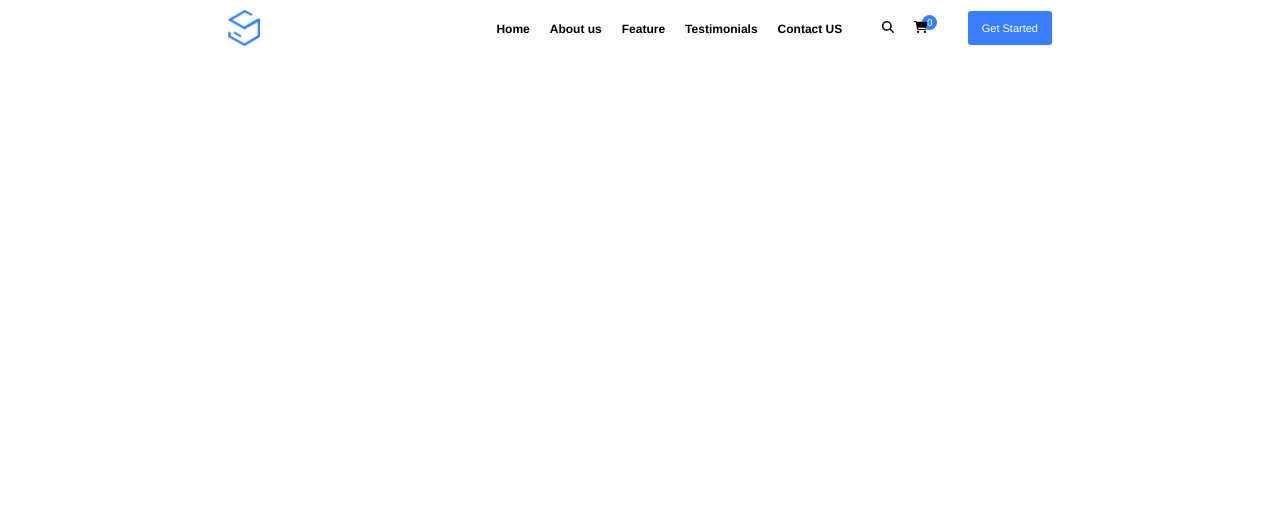
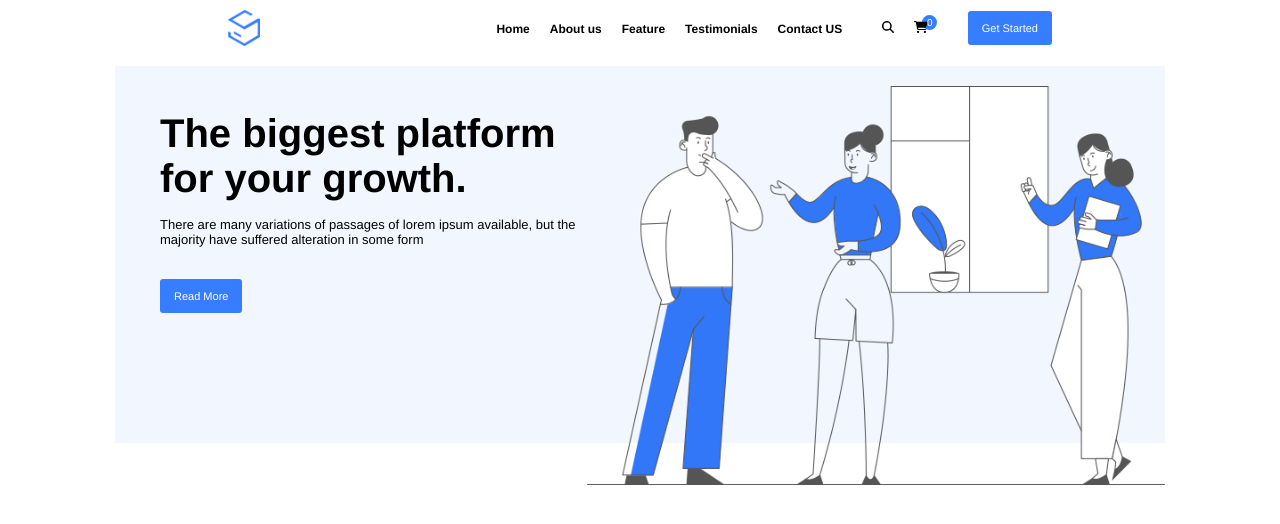
Before and after one commit to VictorEnache/proj-html-vuejs, a Vue app in the folder sb-marketing/: page / in a window 1280 px wide. Shown: the top 524 px of the page. Built offline with nearby package versions, Linux system fonts and the light colour scheme.

Commit message:
create jumbotron component, add it to app.vue

```diff
--- a/sb-marketing/src/App.vue
+++ b/sb-marketing/src/App.vue
@@ -1,17 +1,20 @@
 <template>
   <div id="app">
-    <Header />
+    <Header_c />
+    <Hero_image />
   </div>
 </template>
 
 <script>
 
-import Header from './components/header_component.vue'
+import Header_c from './components/header_component.vue'
+import Hero_image from './components/jumbotron_component.vue'
 
 export default {
   name: 'App',
   components: {
-    Header
+    Header_c,
+    Hero_image
   }
 }
 </script>
--- a/sb-marketing/src/assets/scss/utility.scss
+++ b/sb-marketing/src/assets/scss/utility.scss
@@ -7,6 +7,7 @@
     display: flex;
 }
 
+
 .d_flex{
     display: flex;
 }
--- a/sb-marketing/src/components/header_component.vue
+++ b/sb-marketing/src/components/header_component.vue
@@ -7,7 +7,7 @@
                     <Navbar />
                     <Search />
                     <Cart />
-                    <Button text='Get Started'/>
+                    <Button_c text='Get Started'/>
                 </div>
             </div>
         </div>
@@ -21,7 +21,7 @@ import Logo from './logo_component.vue'
 import Navbar from './navbar_component.vue'
 import Search from './search_component.vue'
 import Cart from './cart_component.vue'
-import Button from './button_component.vue'
+import Button_c from './button_component.vue'
 
 export default {
     name:'header_component',
@@ -31,7 +31,7 @@ export default {
         Navbar,
         Search,
         Cart,
-        Button
+        Button_c
     }
 }
 </script>
--- /dev/null
+++ b/sb-marketing/src/components/jumbotron_component.vue
@@ -0,0 +1,69 @@
+<template>
+    <section id="hero_image">
+        <div class="hero_container d_flex">
+            <div class="col-6">
+                <h1>The biggest platform for your growth.</h1>
+                <p>
+                    There are many variations of passages of lorem ipsum available, but the majority
+                    have suffered alteration in some form
+                </p>
+                <Button_c text="Read More" />
+            </div>
+            <div class="col">
+                <img src="../assets/img/27-1.png" alt="">
+            </div>
+            <!-- /.col-8 -->
+        </div>
+    </section>
+    <!-- /#hero_image -->
+</template>
+
+
+
+<script>
+import Button_c from './button_component.vue'
+
+export default {
+    name:'jumbotron_component',
+
+    components:{
+        Button_c
+    }
+}
+</script>
+
+<style lang="scss">
+    #hero_image{
+        margin-top: 10px;
+        .hero_container{
+            width: 1050px;
+            margin: auto;
+            background: linear-gradient( $bg-color-beta, $bg-color-beta 90%, #fff 50%);
+
+
+            .col-6{
+                width: calc(100% * 6/12);
+                padding: 45px 0 45px 45px;
+
+                h1{
+                    font-size: 40px;
+                    margin-bottom: 1rem;
+                }
+
+                p{
+                    font-size: 13px;
+                    margin-bottom: 2rem;
+                }
+            }
+
+            .col{
+                padding-top: 20px;
+
+                img{
+                    width: 100%;
+                    object-fit: cover;
+                }
+            }
+        }
+    }
+</style>
```
Also changed, not shown: sb-marketing/src/components/HelloWorld.vue (deleted, +0 -58 lines).
